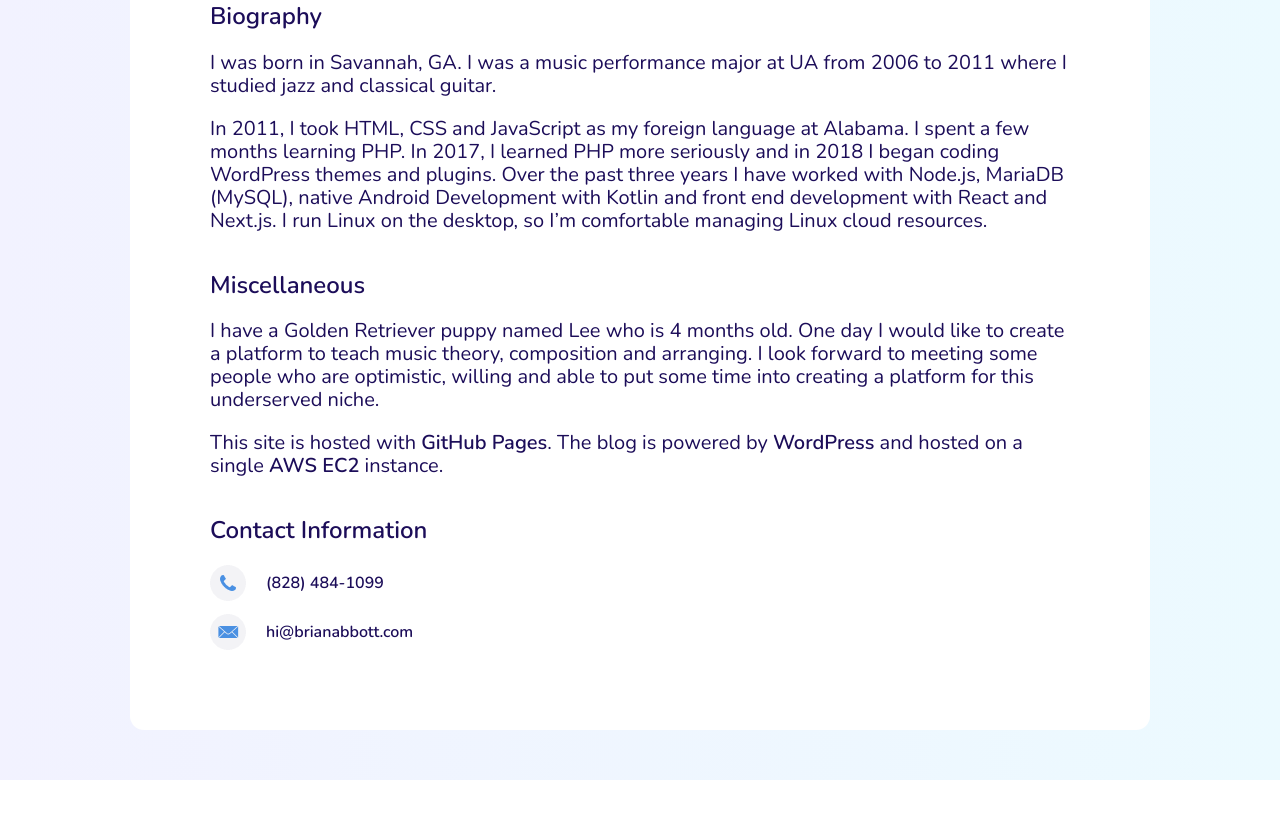
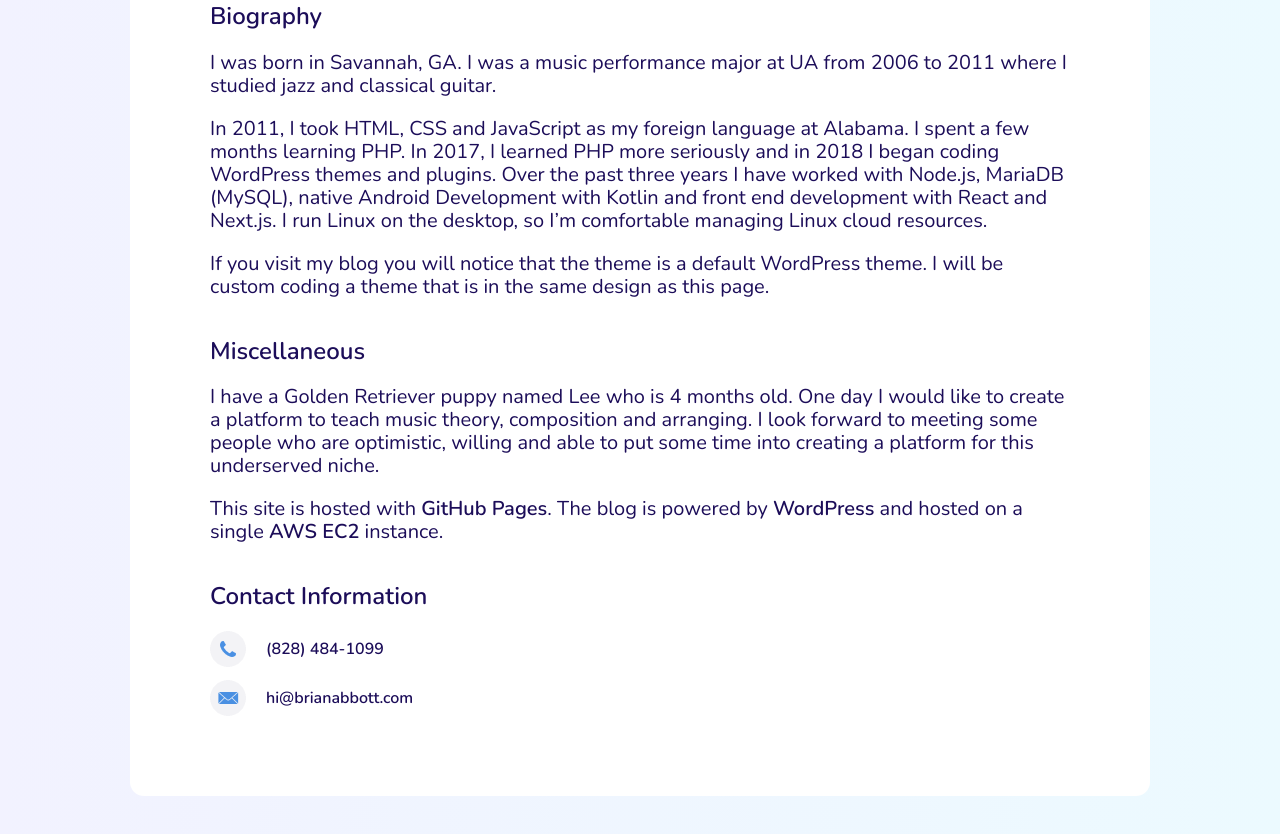
Before and after one commit to burnedfaceless/brianabbott.com, a plain HTML site: page index.html in a window 1280 px wide. Shown: the part 1015-1849 px from the top of the page. Before the commit the page ends 1795 px from the top, so only its background shows below. Drawn offline with nearby package versions, Linux system fonts and the light colour scheme.

Commit message:
added new paragraph

```diff
--- a/index.html
+++ b/index.html
@@ -60,6 +60,10 @@
         three years I have worked with Node.js, MariaDB (MySQL), native Android Development with Kotlin and front
         end development with React and Next.js. I run Linux on the desktop, so I’m comfortable managing Linux cloud
         resources.
+      </p>
+      <p>
+        If you visit my blog you will notice that the theme is a default WordPress theme. I will be custom coding a
+        theme that is in the same design as this page.
       </p>
     </section>
     <section class="miscellaneous">
```
